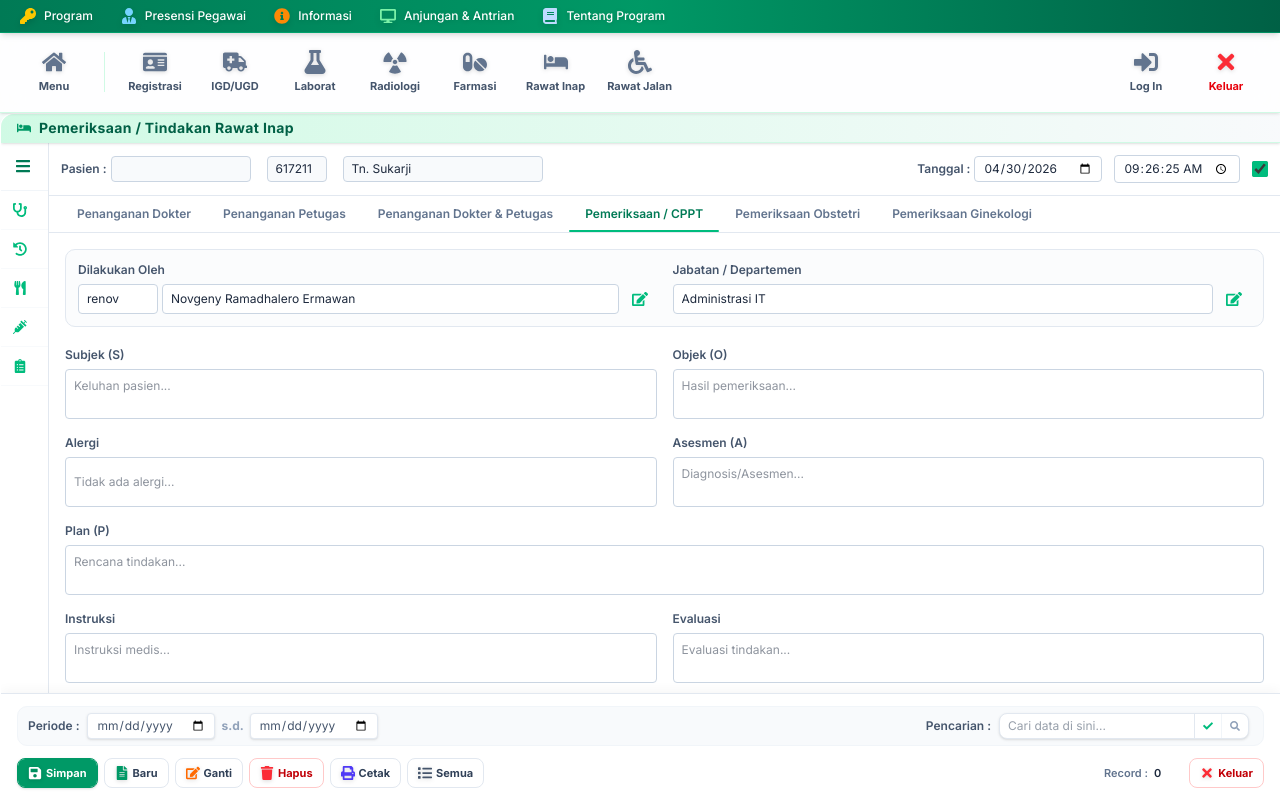
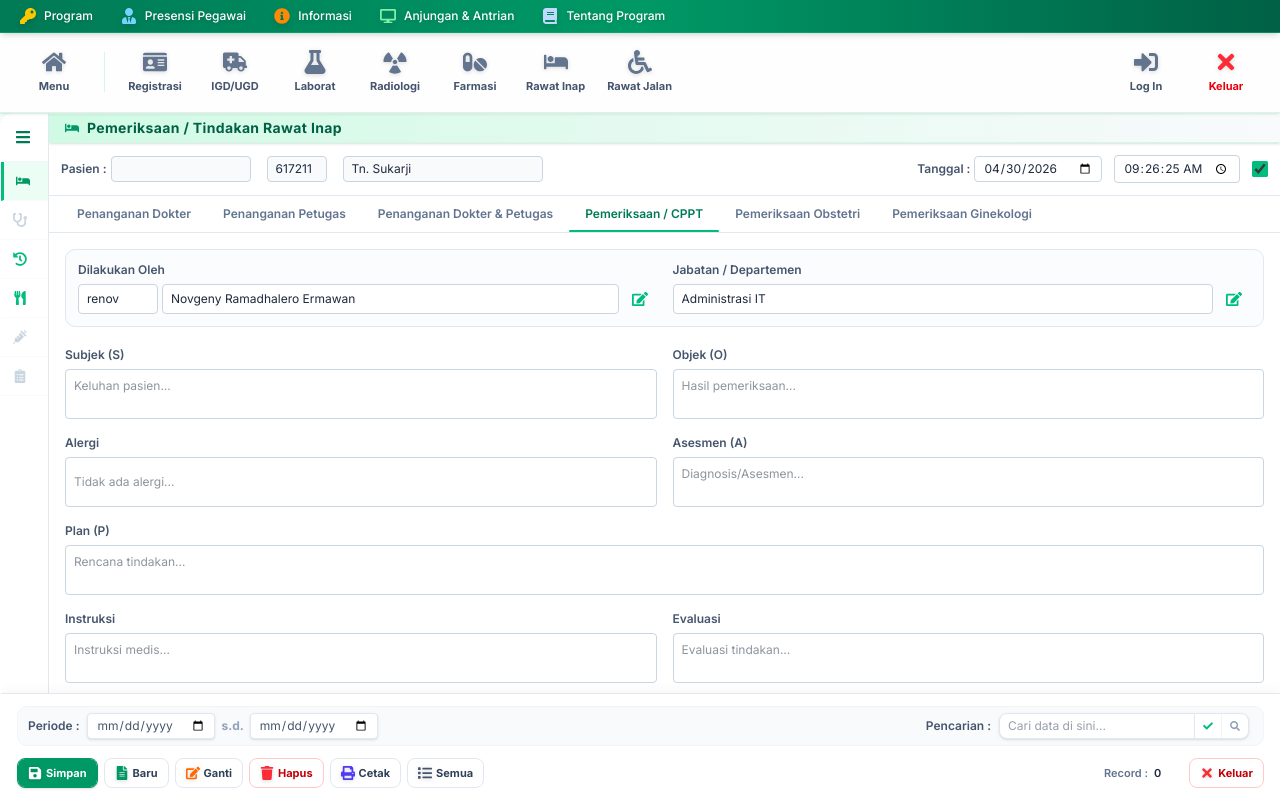
Before and after one commit to Renov30/nxt-khanza, a Next.js app: page /rawat-inap/pemeriksaan in a window 1280 px wide. Built offline with nearby package versions, Linux system fonts and the light colour scheme; no server answers.

Commit message:
feat: tambah clinical sidebar untuk navigasi yang lebih mudah

```diff
--- a/app/rawat-inap/pemeriksaan/page.tsx
+++ b/app/rawat-inap/pemeriksaan/page.tsx
@@ -9,6 +9,7 @@ import {
   FaNotesMedical, FaHeartbeat, FaPills, FaClipboardList, FaCheck, FaBars, FaUtensils
 } from 'react-icons/fa';
 import BottomActionPanel, { ActionButton } from '@/components/BottomActionPanel';
+import ClinicalSidebar from '@/components/ClinicalSidebar';
 
 function PemeriksaanContent() {
   const searchParams = useSearchParams();
@@ -17,7 +18,6 @@ function PemeriksaanContent() {
 
   const [mounted, setMounted] = useState(false);
   const [activeTab, setActiveTab] = useState('cppt');
-  const [isSidebarOpen, setIsSidebarOpen] = useState(false);
 
   useEffect(() => {
     setMounted(true);
@@ -25,79 +25,16 @@ function PemeriksaanContent() {
 
   if (!mounted) return null;
 
-  const sidebarMenu = [
-    { icon: <FaStethoscope />, label: 'Resume Pasien' },
-    { icon: <FaHistory />, label: 'Riwayat Pasien' },
-    { icon: <FaUtensils />, label: 'Asuhan Gizi' },
-    { icon: <FaSyringe />, label: 'Bundle PPI' },
-    { icon: <FaClipboardList />, label: 'Rekapan HAIs' },
-  ];
-
   return (
-    <motion.div
-      initial={{ opacity: 0, scale: 0.95 }}
-      animate={{ opacity: 1, scale: 1 }}
-      exit={{ opacity: 0, scale: 0.95 }}
-      transition={{ duration: 0.3 }}
-      className="flex flex-col w-full h-full overflow-hidden bg-slate-50 text-slate-800 rounded-tl-xl shadow-inner border-t border-l border-white"
-    >
-      {/* Page Header */}
+    <div className="flex flex-col w-full h-full overflow-hidden bg-slate-50 text-slate-800 rounded-tl-xl shadow-inner border-t border-l border-white">
+      <ClinicalSidebar noRawat={noRawatParam} noRM="617211" namaPasien="Tn.+Sukarji">
+        {/* Page Header - now inside content area, beside sidebar */}
         <div className="bg-gradient-to-r from-brand-100 to-slate-50 px-4 py-1 border-b border-brand-100 flex items-center justify-between shadow-sm z-10 shrink-0">
           <h2 className="text-brand-800 font-bold text-sm flex items-center gap-2 tracking-wide">
             <FaBed className="text-brand-600" />
             <span className="truncate">Pemeriksaan / Tindakan Rawat Inap</span>
           </h2>
         </div>
-
-      <div className="flex flex-1 overflow-hidden">
-        {/* Left Sidebar Menu */}
-        <motion.div
-          initial={false}
-          animate={{ width: isSidebarOpen ? 224 : 48 }}
-          className="bg-white border-r border-slate-200 flex flex-col overflow-hidden shrink-0"
-        >
-          <div className="p-2 border-b border-slate-100 flex items-center gap-2 h-12">
-            <button
-              onClick={() => setIsSidebarOpen(!isSidebarOpen)}
-              className="p-1.5 hover:bg-brand-50 rounded transition-colors text-brand-700 shrink-0 focus:outline-none"
-              title="Toggle Sidebar"
-            >
-              <FaBars />
-            </button>
-            {isSidebarOpen && (
-              <div className="relative flex-1">
-                <input
-                  type="text"
-                  className="w-full pl-8 pr-3 py-1.5 bg-slate-50 border border-slate-200 rounded-md text-xs focus:outline-none focus:ring-1 focus:ring-brand-500"
-                  placeholder="Cari menu..."
-                />
-                <FaSearch className="absolute left-2.5 top-2 text-slate-400 text-xs" />
-              </div>
-            )}
-          </div>
-          <div className="flex-1 overflow-y-auto custom-scrollbar">
-            {sidebarMenu.map((item, idx) => (
-              <div
-                key={idx}
-                onClick={() => {
-                  if (item.label === 'Riwayat Pasien') {
-                    router.push(`/rawat-inap/riwayat-pasien?noRM=617211&nama=Tn.+Sukarji`);
-                  } else if (item.label === 'Asuhan Gizi') {
-                    router.push(`/rawat-inap/asuhan-gizi?noRawat=${noRawatParam}`);
-                  }
-                }}
-                className="flex items-center gap-3 px-3 py-3 hover:bg-brand-50 cursor-pointer text-xs text-slate-700 border-b border-slate-50 transition-colors whitespace-nowrap"
-                title={!isSidebarOpen ? item.label : undefined}
-              >
-                <span className="text-brand-500 text-sm shrink-0">{item.icon}</span>
-                {isSidebarOpen && <span>{item.label}</span>}
-              </div>
-            ))}
-          </div>
-        </motion.div>
-
-        {/* Main Content Area */}
-        <div className="flex-1 flex flex-col overflow-hidden">
 
           {/* Top Patient Info Bar */}
           <div className="bg-white border-b border-slate-200 p-3 shrink-0 flex flex-wrap gap-4 items-center text-xs">
@@ -297,15 +234,14 @@ function PemeriksaanContent() {
               </div>
             )}
           </div>
-        </div>
-      </div>
+      </ClinicalSidebar>
 
       {/* Main Bottom Actions */}
       <BottomActionPanel
         recordCount={0}
         onExit={() => router.push('/rawat-inap')}
       />
-    </motion.div>
+    </div>
   );
 }
 
--- a/app/rawat-inap/riwayat-pasien/page.tsx
+++ b/app/rawat-inap/riwayat-pasien/page.tsx
@@ -10,6 +10,7 @@ import {
 } from 'react-icons/fa';
 import { ActionButton } from '@/components/BottomActionPanel';
 import BottomActionPanel from '@/components/BottomActionPanel';
+import ClinicalSidebar from '@/components/ClinicalSidebar';
 
 // Demo data
 const demoKunjungan = [
@@ -105,11 +106,8 @@ function RiwayatPasienContent() {
   ];
 
   return (
-    <motion.div
-      initial={{ opacity: 0, scale: 0.95 }} animate={{ opacity: 1, scale: 1 }}
-      transition={{ duration: 0.3 }}
-      className="flex flex-col w-full h-full overflow-hidden bg-slate-50 text-slate-800 rounded-tl-xl shadow-inner border-t border-l border-white"
-    >
+    <div className="flex flex-col w-full h-full overflow-hidden bg-slate-50 text-slate-800 rounded-tl-xl shadow-inner border-t border-l border-white">
+      <ClinicalSidebar noRawat="" noRM={noRMParam} namaPasien={nmPasienParam}>
         {/* Page Header */}
         <div className="bg-gradient-to-r from-brand-100 to-slate-50 px-4 py-1 border-b border-brand-100 flex items-center justify-between shadow-sm z-10 shrink-0">
           <h2 className="text-brand-800 font-bold text-sm flex items-center gap-2 tracking-wide">
@@ -420,7 +418,8 @@ function RiwayatPasienContent() {
           />
         </div>
       </div>
-    </motion.div>
+      </ClinicalSidebar>
+    </div>
   );
 }
 
--- /dev/null
+++ b/components/ClinicalSidebar.tsx
@@ -0,0 +1,132 @@
+"use client";
+
+import React, { useState } from 'react';
+import { motion } from 'framer-motion';
+import { useRouter, usePathname } from 'next/navigation';
+import {
+  FaBed, FaStethoscope, FaHistory, FaUtensils, FaSyringe,
+  FaClipboardList, FaBars, FaSearch
+} from 'react-icons/fa';
+
+interface ClinicalSidebarProps {
+  noRawat?: string;
+  noRM?: string;
+  namaPasien?: string;
+  children: React.ReactNode;
+}
+
+const menuItems = [
+  { icon: <FaBed />, label: 'Pemeriksaan / CPPT', path: '/rawat-inap/pemeriksaan' },
+  { icon: <FaStethoscope />, label: 'Resume Pasien', path: '' },
+  { icon: <FaHistory />, label: 'Riwayat Pasien', path: '/rawat-inap/riwayat-pasien' },
+  { icon: <FaUtensils />, label: 'Asuhan Gizi', path: '/rawat-inap/asuhan-gizi' },
+  { icon: <FaSyringe />, label: 'Bundle PPI', path: '' },
+  { icon: <FaClipboardList />, label: 'Rekapan HAIs', path: '' },
+];
+
+export default function ClinicalSidebar({ noRawat = '', noRM = '617211', namaPasien = 'Tn.+Sukarji', children }: ClinicalSidebarProps) {
+  const router = useRouter();
+  const pathname = usePathname();
+  const [isSidebarOpen, setIsSidebarOpen] = useState(() => {
+    if (typeof window !== 'undefined') {
+      const saved = localStorage.getItem('khanza_clinical_sidebar_open');
+      if (saved !== null) return JSON.parse(saved);
+    }
+    return false;
+  });
+  const [searchTerm, setSearchTerm] = useState('');
+
+  const toggleSidebar = () => {
+    const newState = !isSidebarOpen;
+    setIsSidebarOpen(newState);
+    if (typeof window !== 'undefined') {
+      localStorage.setItem('khanza_clinical_sidebar_open', JSON.stringify(newState));
+    }
+  };
+
+  const filteredMenu = searchTerm
+    ? menuItems.filter(item => item.label.toLowerCase().includes(searchTerm.toLowerCase()))
+    : menuItems;
+
+  const handleNavigate = (item: typeof menuItems[0]) => {
+    if (!item.path) return; // No path = not implemented yet
+    const params = new URLSearchParams();
+    if (noRawat) params.set('noRawat', noRawat);
+    if (item.path.includes('riwayat-pasien')) {
+      params.set('noRM', noRM);
+      params.set('nama', namaPasien);
+    }
+    router.push(`${item.path}?${params.toString()}`);
+  };
+
+  const isActive = (path: string) => path && pathname.startsWith(path);
+
+  return (
+    <div className="flex flex-1 overflow-hidden">
+      {/* Shared Clinical Sidebar */}
+      <motion.div
+        initial={false}
+        animate={{ width: isSidebarOpen ? 224 : 48 }}
+        transition={{ duration: 0.2 }}
+        className="bg-white border-r border-slate-200 flex flex-col overflow-hidden shrink-0"
+      >
+        {/* Toggle + Search */}
+        <div className="p-2 border-b border-slate-100 flex items-center gap-2 h-12">
+          <button
+            onClick={toggleSidebar}
+            className="p-1.5 hover:bg-brand-50 rounded transition-colors text-brand-700 shrink-0 focus:outline-none"
+            title="Toggle Sidebar"
+          >
+            <FaBars />
+          </button>
+          {isSidebarOpen && (
+            <div className="relative flex-1">
+              <input
+                type="text"
+                value={searchTerm}
+                onChange={e => setSearchTerm(e.target.value)}
+                className="w-full pl-8 pr-3 py-1.5 bg-slate-50 border border-slate-200 rounded-md text-xs focus:outline-none focus:ring-1 focus:ring-brand-500"
+                placeholder="Cari menu..."
+              />
+              <FaSearch className="absolute left-2.5 top-2 text-slate-400 text-xs" />
+            </div>
+          )}
+        </div>
+
+        {/* Menu Items */}
+        <div className="flex-1 overflow-y-auto custom-scrollbar">
+          {filteredMenu.map((item, idx) => (
+            <div
+              key={idx}
+              onClick={() => handleNavigate(item)}
+              className={`flex items-center gap-3 px-3 py-3 cursor-pointer text-xs border-b border-slate-50 transition-colors whitespace-nowrap ${
+                isActive(item.path)
+                  ? 'bg-brand-50 text-brand-700 font-bold border-l-[3px] border-l-brand-500'
+                  : item.path
+                    ? 'text-slate-700 hover:bg-brand-50'
+                    : 'text-slate-400 cursor-default'
+              }`}
+              title={!isSidebarOpen ? item.label : undefined}
+            >
+              <span className={`text-sm shrink-0 ${isActive(item.path) ? 'text-brand-600' : item.path ? 'text-brand-500' : 'text-slate-300'}`}>
+                {item.icon}
+              </span>
+              {isSidebarOpen && <span>{item.label}</span>}
+            </div>
+          ))}
+        </div>
+      </motion.div>
+
+      {/* Main Content */}
+      <motion.div
+        key={pathname} // use pathname to trigger animation on route change
+        initial={{ opacity: 0, y: 5 }}
+        animate={{ opacity: 1, y: 0 }}
+        transition={{ duration: 0.2 }}
+        className="flex-1 flex flex-col overflow-hidden bg-slate-50 relative"
+      >
+        {children}
+      </motion.div>
+    </div>
+  );
+}
```
Also changed, not shown: app/rawat-inap/asuhan-gizi/page.tsx (+5 -6 lines). Lines whose indentation alone changed are shown as unchanged.
